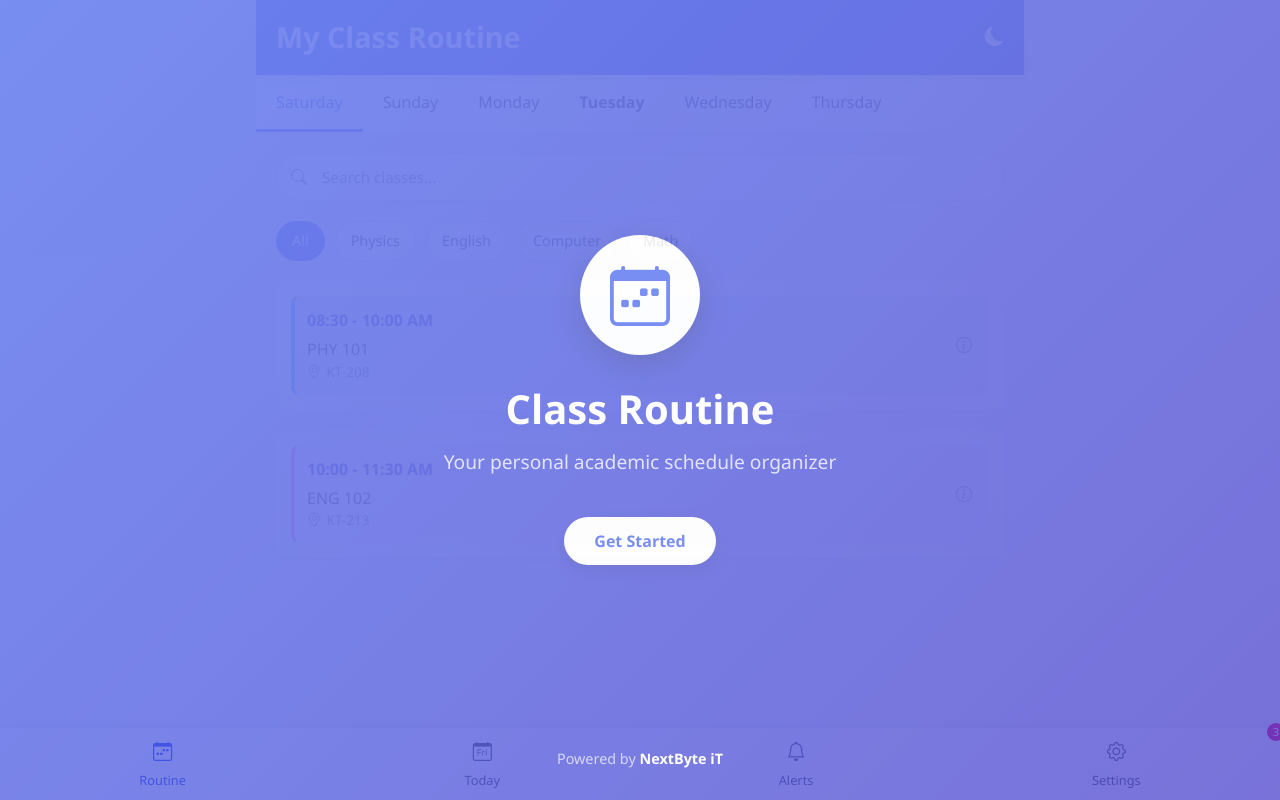
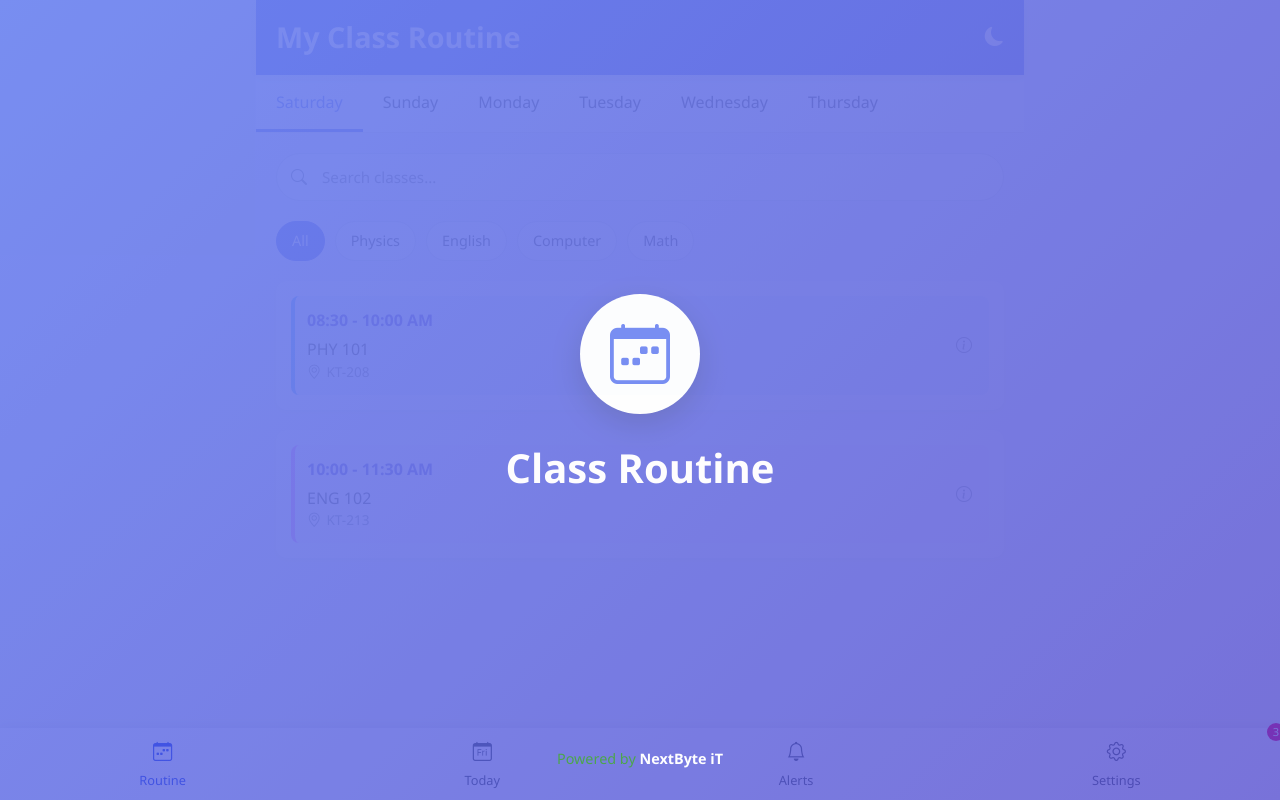
Before and after one commit to Naim-006/routine-69c, a plain HTML site: page index.html in a window 1280 px wide. Drawn offline with nearby package versions, Linux system fonts and the light colour scheme.

Commit message:
Update index.html

```diff
--- a/index.html
+++ b/index.html
@@ -17,9 +17,9 @@
             <i class="bi bi-calendar-week"></i>
         </div>
         <h1 class="intro-title">Class Routine</h1>
-        <p class="intro-subtitle">Your personal academic schedule organizer</p>
-        <button class="intro-button" id="enterApp">Get Started</button>
-        <div class="powered-by">
+
+
+        <div class="powered-by" style="color:green;">
             Powered by <a href="https://nextbyte-it.netlify.app/about#team">NextByte iT</a>
         </div>
     </div>
```
